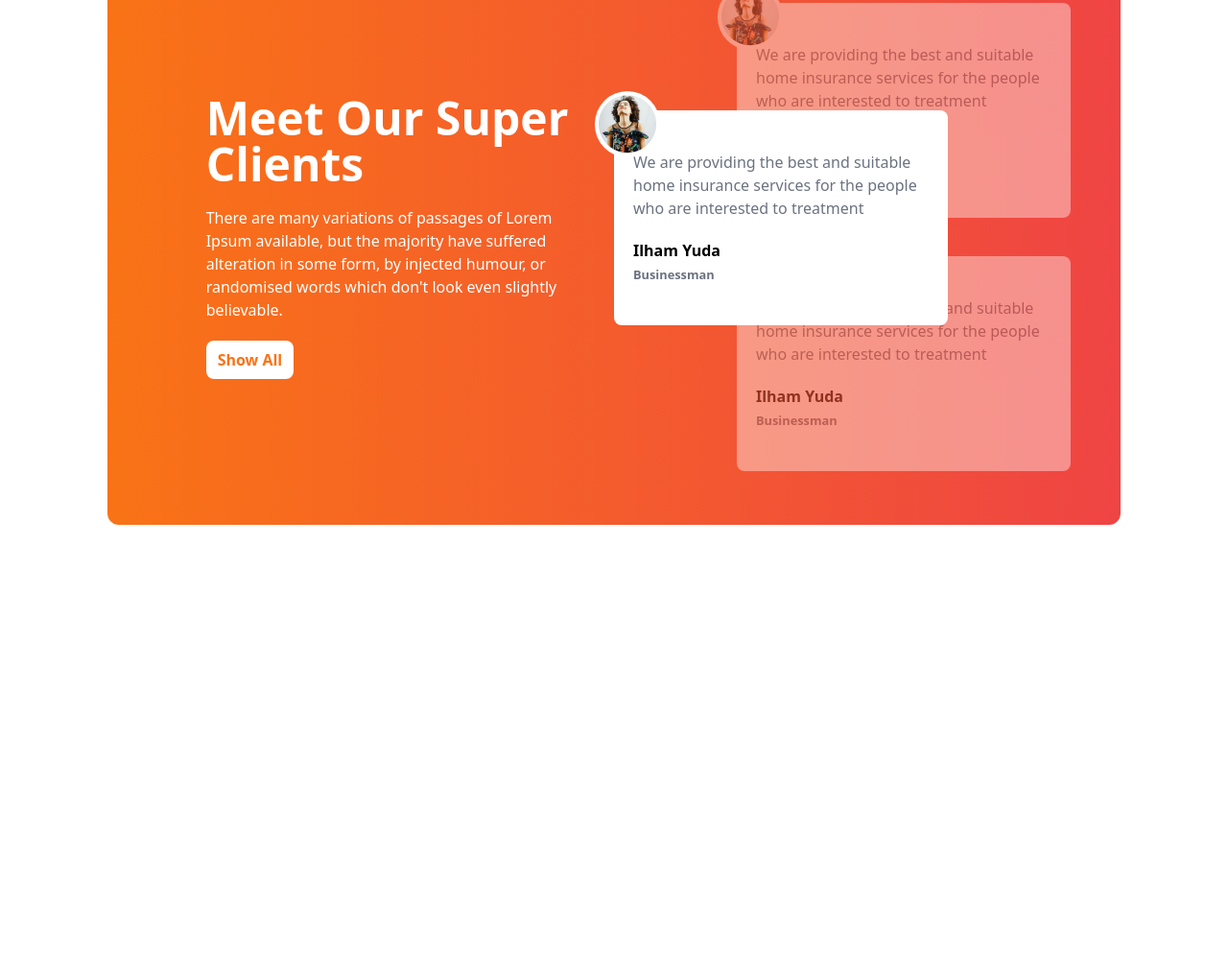
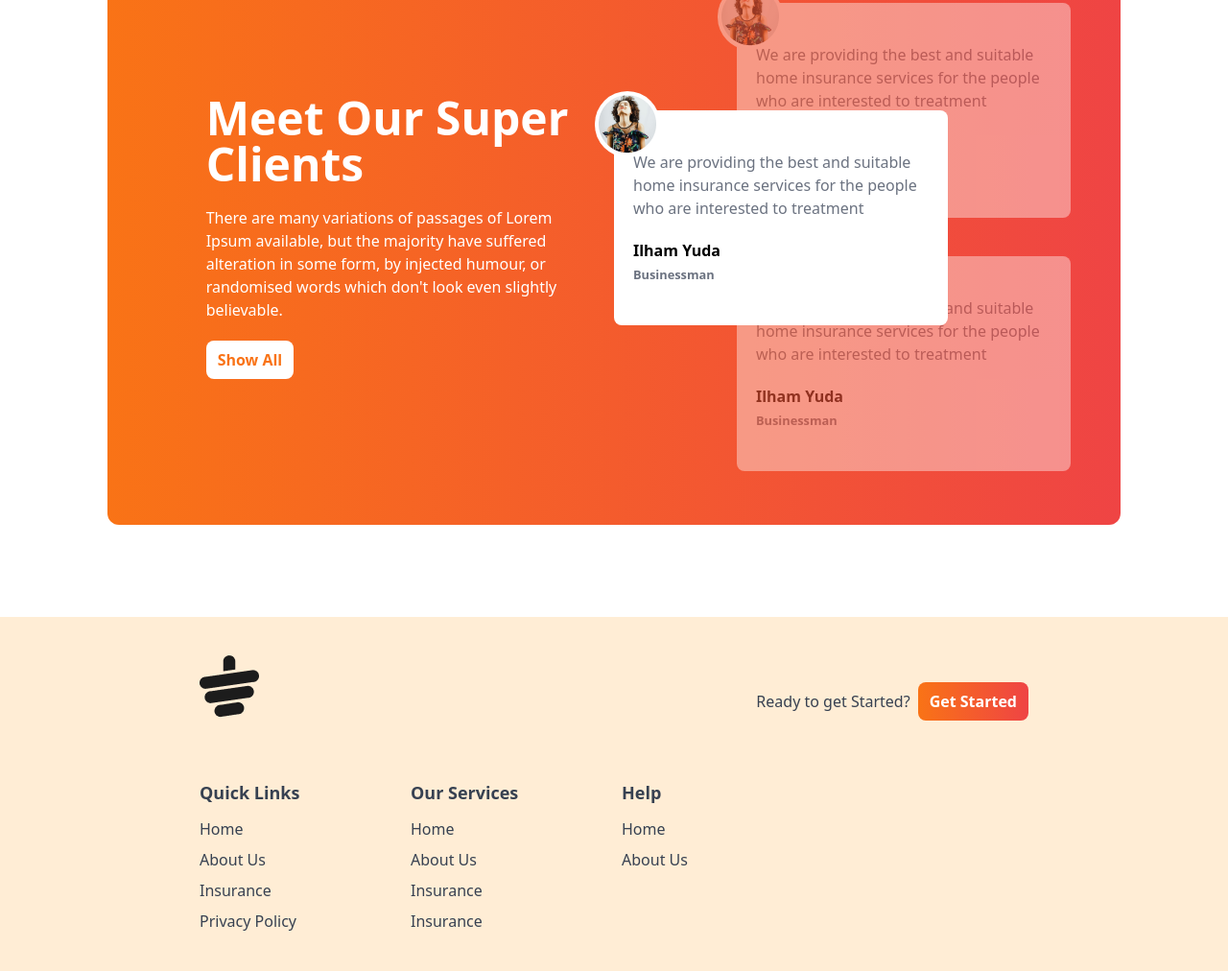
Before and after one commit to naimuddin1190/tea-house-website, a plain HTML site: page index.html in a window 1280 px wide. Shown: the part 1892-2904 px from the top of the page at 96% size. Before the commit the page ends 2535 px from the top, so only its background shows below. Drawn offline with nearby package versions, Linux system fonts and the light colour scheme.

Commit message:
added half of footer section

```diff
--- a/index.html
+++ b/index.html
@@ -214,8 +214,90 @@
 
          </section>
 
+         <!-- News & event Section for Homework -->
+          <section>
+
+          </section>
+
 
 
      </main>
+
+      <!-- footer section -->
+      <footer class="bg-orange-100 text-gray-700 py-10 px-4 md:px-16">
+        <div class="w-9/12 mx-auto">
+          <!-- Logo -->
+           <div class="mb-8 flex justify-between">
+            <img class="mb-8" src="images/cup.png" alt="">
+
+            <div class="flex items-center gap-2">
+              <h4>Ready to get Started?</h4>
+              <button class="bg-gradient-to-r from-orange-500 to-red-500 px-3 py-2 rounded-lg text-white font-bold rotate">Get Started</button>
+            </div>
+
+           </div>
+
+           <!-- Links -->
+            <div class="grid grid-cols-1 md:grid-cols-2 lg:grid-cols-4 gap-4">
+              <!-- First column -->
+               <div>
+                <h3 class="font-semibold text-lg mb-3 ">Quick Links</h3>
+
+                <ul class="space-y-2 ">
+                  <li>
+                    <a class="hover:text-orange-600" href="">Home</a>
+                  </li>
+                  <li>
+                    <a class="hover:text-orange-600" href="">About Us</a>
+                  </li>
+                  <li>
+                    <a class="hover:text-orange-600" href="">Insurance</a>
+                  </li>
+                  <li>
+                    <a class="hover:text-orange-600" href="">Privacy Policy</a>
+                  </li>
+                </ul>
+               </div>
+
+               <!-- 2nd column -->
+               <div>
+                <h3 class="font-semibold text-lg mb-3 ">Our Services</h3>
+
+                <ul class="space-y-2 ">
+                  <li>
+                    <a class="hover:text-orange-600" href="">Home</a>
+                  </li>
+                  <li>
+                    <a class="hover:text-orange-600" href="">About Us</a>
+                  </li>
+                  <li>
+                    <a class="hover:text-orange-600" href="">Insurance</a>
+                  </li>
+                  <li>
+                    <a class="hover:text-orange-600" href="">Insurance</a>
+                  </li>
+
+                </ul>
+               </div>
+
+               <!-- 3rd column -->
+               <div>
+                <h3 class="font-semibold text-lg mb-3 ">Help</h3>
+
+                <ul class="space-y-2 ">
+                  <li>
+                    <a class="hover:text-orange-600" href="">Home</a>
+                  </li>
+                  <li>
+                    <a class="hover:text-orange-600" href="">About Us</a>
+                  </li>
+
+                </ul>
+               </div>
+            </div>
+        </div>
+
+       </footer>
+
 </body>
 </html>
```
